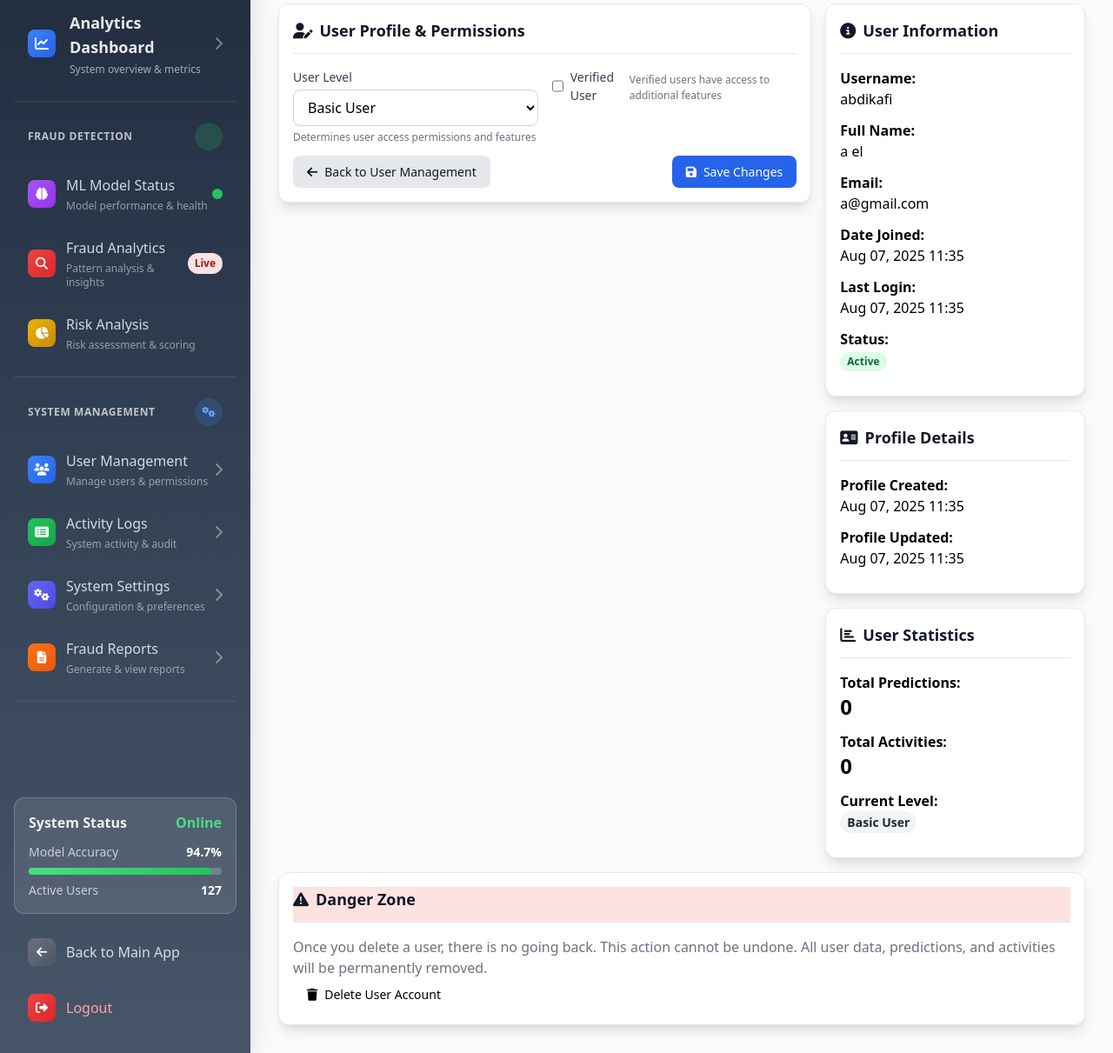
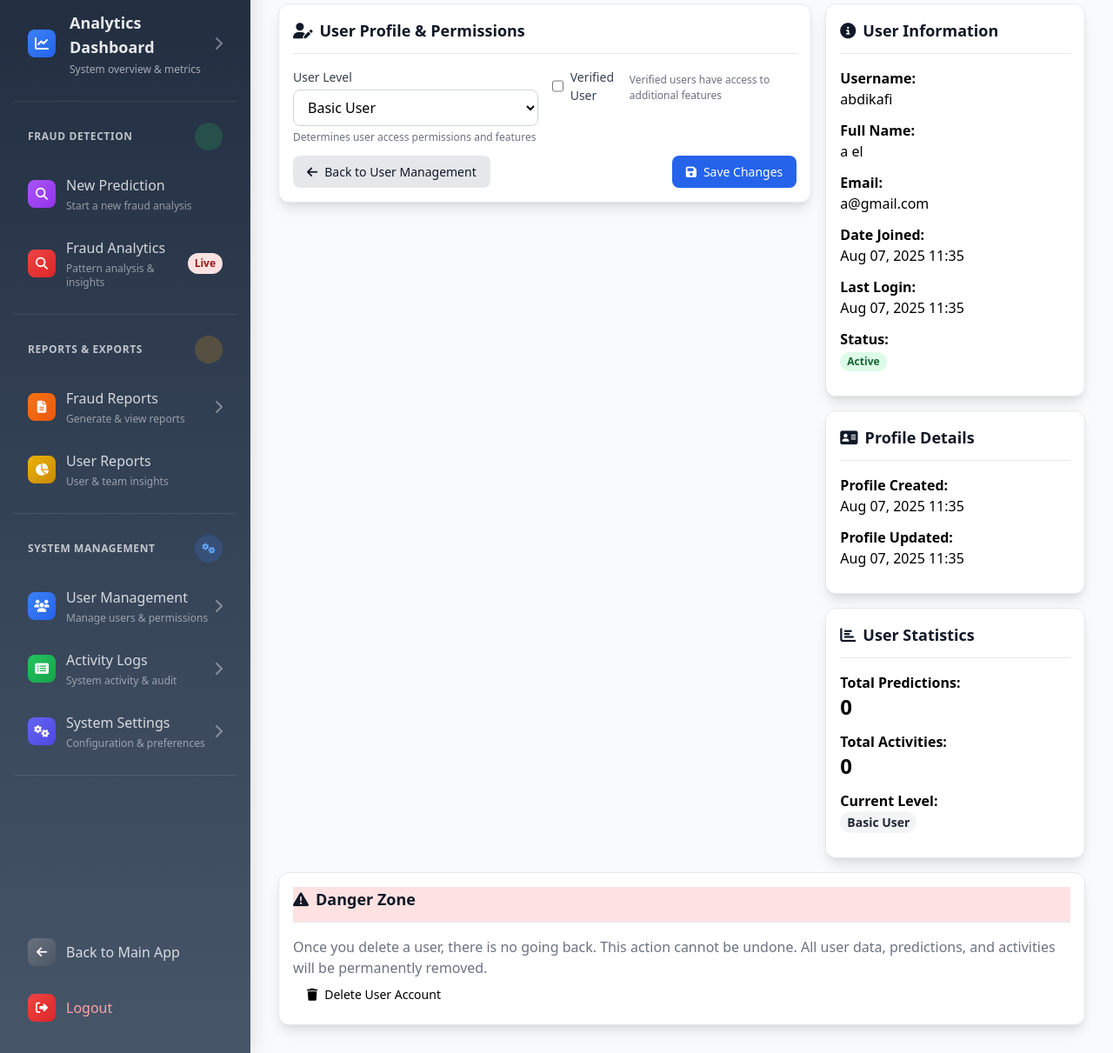
Before and after one commit to abdikafi1/thisis_project, a Django app: page /manage/users/3/edit/ in a window 1280 px wide. Shown: the part 141-1352 px from the top of the page at 87% size. Run offline with Django 5.2, Linux system fonts and the light colour scheme; a user stored in the database is signed in; data comes from the database, SQL or seed files in the repository; parts of the project's set-up code (start-up, migrations or seed data) failed here and were passed over; some libraries are stand-ins or nearby versions.

Commit message:
modify admin dbrd-admin

```diff
--- a/landing/templates/landing/admin/base.html
+++ b/landing/templates/landing/admin/base.html
@@ -202,13 +202,12 @@
                         <a href="{% url 'predict' %}" {% if request.resolver_match.url_name == 'predict' %}aria-current="page"{% endif %}
                            class="nav-item-hover flex items-center px-4 py-3 text-white/80 hover:text-white rounded-xl transition-all duration-200 group">
                             <div class="w-8 h-8 bg-gradient-to-br from-purple-500 to-purple-600 rounded-lg flex items-center justify-center mr-3 group-hover:scale-110 transition-transform">
-                                <i class="fas fa-brain text-white text-sm"></i>
+                                <i class="fas fa-magnifying-glass text-white text-sm"></i>
                             </div>
                             <div class="flex-1">
-                                <span class="font-medium">ML Model Status</span>
-                                <p class="text-xs text-white/50 mt-1">Model performance & health</p>
+                                <span class="font-medium">New Prediction</span>
+                                <p class="text-xs text-white/50 mt-1">Start a new fraud analysis</p>
                             </div>
-                            <span class="bg-green-500 w-3 h-3 rounded-full status-indicator"></span>
                         </a>
 
                         <a href="{% url 'fraud_analytics' %}" {% if request.resolver_match.url_name == 'fraud_analytics' %}aria-current="page"{% endif %}
@@ -223,14 +222,36 @@
                             <span class="bg-red-100 text-red-800 text-xs px-2 py-1 rounded-full font-semibold">Live</span>
                         </a>
 
+
+                    </div>
+
+                    <!-- Reports & Exports Section -->
+                    <div class="sidebar-section">
+                        <div class="flex items-center justify-between mb-4 px-4">
+                            <p class="text-xs font-bold text-white/70 uppercase tracking-wider">Reports & Exports</p>
+                            <div class="w-8 h-8 bg-amber-500/20 rounded-full flex items-center justify-center">
+                                <i class="fas fa-file-chart-column text-amber-300 text-xs"></i>
+                            </div>
+                        </div>
+                        <a href="{% url 'admin_reports' %}" {% if request.resolver_match.url_name == 'admin_reports' %}aria-current="page"{% endif %}
+                           class="nav-item-hover flex items-center px-4 py-3 text-white/80 hover:text-white rounded-xl transition-all duration-200 group">
+                            <div class="w-8 h-8 bg-gradient-to-br from-orange-500 to-orange-600 rounded-lg flex items-center justify-center mr-3 group-hover:scale-110 transition-transform">
+                                <i class="fas fa-file-alt text-white text-sm"></i>
+                            </div>
+                            <div class="flex-1">
+                                <span class="font-medium">Fraud Reports</span>
+                                <p class="text-xs text-white/50 mt-1">Generate & view reports</p>
+                            </div>
+                            <i class="fas fa-chevron-right text-white/40 group-hover:text-white transition-colors"></i>
+                        </a>
                         <a href="{% url 'user_reports' %}" {% if request.resolver_match.url_name == 'user_reports' %}aria-current="page"{% endif %}
                            class="nav-item-hover flex items-center px-4 py-3 text-white/80 hover:text-white rounded-xl transition-all duration-200 group">
                             <div class="w-8 h-8 bg-gradient-to-br from-yellow-500 to-yellow-600 rounded-lg flex items-center justify-center mr-3 group-hover:scale-110 transition-transform">
                                 <i class="fas fa-chart-pie text-white text-sm"></i>
                             </div>
                             <div class="flex-1">
-                                <span class="font-medium">Risk Analysis</span>
-                                <p class="text-xs text-white/50 mt-1">Risk assessment & scoring</p>
+                                <span class="font-medium">User Reports</span>
+                                <p class="text-xs text-white/50 mt-1">User & team insights</p>
                             </div>
                         </a>
                     </div>
@@ -280,42 +301,13 @@
                             <i class="fas fa-chevron-right text-white/40 group-hover:text-white transition-colors"></i>
                         </a>
 
-                        <a href="{% url 'admin_reports' %}" {% if request.resolver_match.url_name == 'admin_reports' %}aria-current="page"{% endif %}
-                           class="nav-item-hover flex items-center px-4 py-3 text-white/80 hover:text-white rounded-xl transition-all duration-200 {% if request.resolver_match.url_name == 'admin_reports' %}nav-item-active{% endif %} group">
-                            <div class="w-8 h-8 bg-gradient-to-br from-orange-500 to-orange-600 rounded-lg flex items-center justify-center mr-3 group-hover:scale-110 transition-transform">
-                                <i class="fas fa-file-alt text-white text-sm"></i>
-                            </div>
-                            <div class="flex-1">
-                                <span class="font-medium">Fraud Reports</span>
-                                <p class="text-xs text-white/50 mt-1">Generate & view reports</p>
-                            </div>
-                            <i class="fas fa-chevron-right text-white/40 group-hover:text-white transition-colors"></i>
-                        </a>
+
                     </div>
                 </div>
 
                 <!-- Bottom Actions -->
                 <div class="absolute bottom-6 left-4 right-4">
-                    <!-- System Status -->
-                    <div class="glass-effect rounded-xl p-4 mb-4">
-                        <div class="flex items-center justify-between mb-3">
-                            <span class="text-white/90 font-semibold">System Status</span>
-                            <span class="text-green-400 font-bold">Online</span>
-                        </div>
-                        <div class="space-y-2">
-                            <div class="flex items-center justify-between text-sm">
-                                <span class="text-white/70">Model Accuracy</span>
-                                <span class="text-white font-semibold">94.7%</span>
-                            </div>
-                            <div class="w-full bg-white/20 rounded-full h-2">
-                                <div class="bg-gradient-to-r from-green-400 to-green-500 h-2 rounded-full" style="width: 94.7%"></div>
-                            </div>
-                            <div class="flex items-center justify-between text-sm">
-                                <span class="text-white/70">Active Users</span>
-                                <span class="text-white font-semibold">127</span>
-                            </div>
-                        </div>
-                    </div>
+
 
                     <!-- Quick Actions -->
                     <div class="space-y-2">
```
